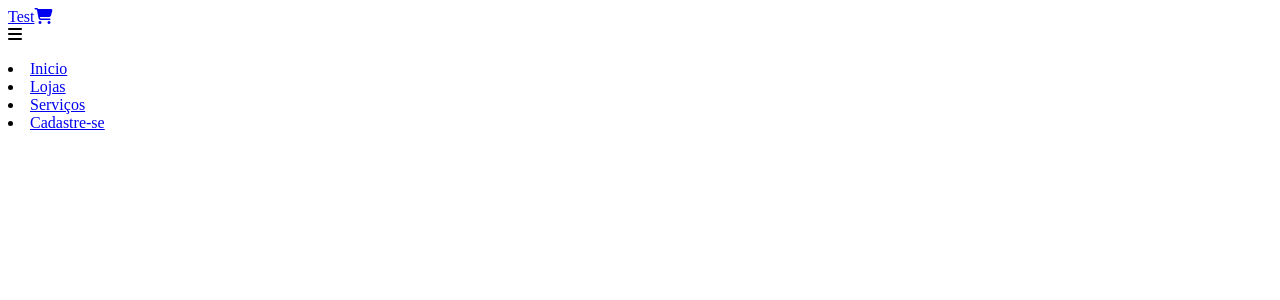
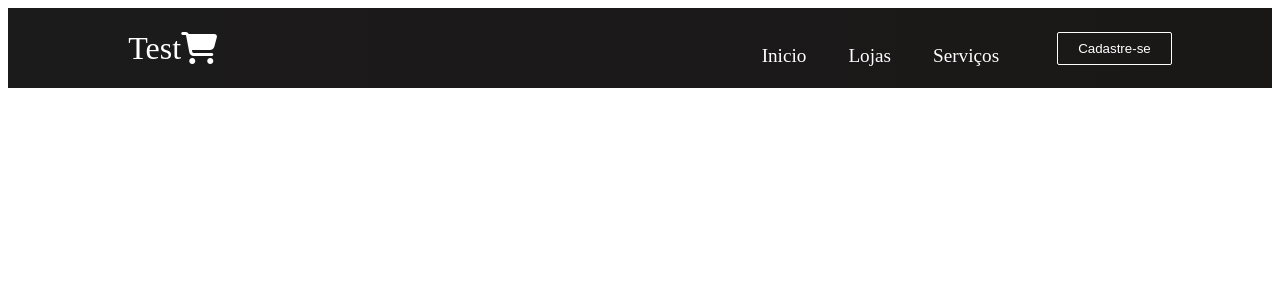
Before and after one commit to erickfelip/spatest, a React (Create React App) app: page / in a window 1280 px wide. Shown: the top 300 px of the page. Built offline with nearby package versions, Linux system fonts and the light colour scheme.

Commit message:
add nav bar and services update

```diff
--- a/src/components/Button.css
+++ b/src/components/Button.css
@@ -0,0 +1,36 @@
+:root{
+    --primary: #fff;
+}
+.btn {
+    padding: 8px 20px;
+    border-radius: 2px;
+    outline: none;
+    border: none;
+    cursor: pointer;
+}
+
+.btn--primary{
+    background-color: var(--primary);
+    color: #242424;
+    border: 1px solid var(--primary);
+}
+
+.btn--outline {
+    background-color: transparent;
+    color: #fff;
+    padding: 8px 20px;
+    border: 1px solid var(--primary);
+    transition:  all 0.3s ease-out;
+}
+
+.btn--large {
+    padding: 12px 26px;
+    font-size: 20px;
+}
+
+.btn--medium:hover,
+.btn--large:hover {
+    background: #fff;
+    color: #242424;
+    transition:  all 0.3s ease-out;
+}
--- a/src/components/Button.js
+++ b/src/components/Button.js
@@ -0,0 +1,37 @@
+import React from 'react';
+import './Button.css';
+import { Link } from 'react-router-dom';
+
+const STYLES = ["btn--primary","btn--outline"]
+
+const SIZES = ["btn--medium", "btn--large"]
+
+export const Button  = ({
+children,
+type,
+onClick,
+buttonStyle,
+buttonSize}) => {
+    const checkButtonSytle = STYLES.includes(buttonStyle)
+    ? buttonStyle
+    : STYLES[0];
+
+    const checkButtonSize = SIZES.includes(buttonSize)
+    ? buttonSize
+    : SIZES[0]
+
+    return(
+        <Link to="/sign-up" className="btn-mobile">
+            <button
+            className={`btn ${checkButtonSytle} ${checkButtonSize}`}
+            onClick={onClick}
+            type={type}>
+                {children}
+            </button>
+        </Link>
+    )
+}
+//{children}tudo que for colocado dentro do button irá renderizar.
+//dentro das const o botão será definido como maior ou menor
+//quando for = estilo inclusos, se o componente tiver um button style.
+//se for verdade = buttonStyle, se não o valor será 0
--- a/src/components/Navbar.css
+++ b/src/components/Navbar.css
@@ -0,0 +1,158 @@
+.navbar {
+    background: linear-gradient(90deg, rgb(28, 27, 27) 0%, rgb(26, 23, 23) 100%);
+    height: 80px;
+    display: flex;
+    justify-content: center;
+    align-items: center;
+    font-size: 1.2rem;
+    position: sticky;
+    top: 0;
+    z-index: 999;
+  }
+
+  .navbar-container {
+    display: flex;
+    justify-content: center;
+    align-items: center;
+    height: 80px;
+    max-width: 1500px;
+  }
+
+  .navbar-logo {
+    color: #fff;
+    justify-self: start;
+    margin-left: 20px;
+    cursor: pointer;
+    text-decoration: none;
+    font-size: 2rem;
+    display: flex;
+    align-items: center;
+  }
+
+  .fa-typo3 {
+    margin-left: 0.5rem;
+    font-size: 1.8rem;
+  }
+
+  .nav-menu {
+    display: grid;
+    grid-template-columns: repeat(4, auto);
+    grid-gap: 10px;
+    list-style: none;
+    text-align: center;
+    width: 60vw;
+    justify-content: end;
+    margin-right: 2rem;
+  }
+
+  .nav-item {
+    height: 80px;
+  }
+
+  .nav-links {
+    color: #fff;
+    display: flex;
+    align-items: center;
+    text-decoration: none;
+    padding: 0.5rem 1rem;
+    height: 100%;
+  }
+
+  .nav-links:hover {
+    border-bottom: 4px solid #fff;
+    transition: all 0.2s ease-out;
+  }
+
+  .fa-bars {
+    color: #fff;
+  }
+
+  .nav-links-mobile {
+    display: none;
+  }
+
+  .menu-icon {
+    display: none;
+  }
+
+  @media screen and (max-width: 960px) {
+    .NavbarItems {
+      position: relative;
+    }
+
+    .nav-menu {
+      display: flex;
+      flex-direction: column;
+      width: 100%;
+      height: 90vh;
+      position: absolute;
+      top: 80px;
+      left: -100%;
+      opacity: 1;
+      transition: all 0.5s ease;
+    }
+
+    .nav-menu.active {
+      background: #242222;
+      left: 0;
+      opacity: 1;
+      transition: all 0.5s ease;
+      z-index: 1;
+    }
+
+    .nav-links {
+      text-align: center;
+      padding: 2rem;
+      width: 100%;
+      display: table;
+    }
+
+    .nav-links:hover {
+      background-color: #fff;
+      color: #242424;
+      border-radius: 0;
+    }
+
+    .navbar-logo {
+      position: absolute;
+      top: 0;
+      left: 0;
+      transform: translate(25%, 50%);
+    }
+
+    .menu-icon {
+      display: block;
+      position: absolute;
+      top: 0;
+      right: 0;
+      transform: translate(-100%, 60%);
+      font-size: 1.8rem;
+      cursor: pointer;
+    }
+
+    .fa-times {
+      color: #fff;
+      font-size: 2rem;
+    }
+
+    .nav-links-mobile {
+      display: block;
+      text-align: center;
+      margin: 2rem auto;
+      border-radius: 4px;
+      width: 80%;
+      text-decoration: none;
+      font-size: 1.5rem;
+      background-color: transparent;
+      color: #fff;
+      padding: 14px 20px;
+      border: 1px solid #fff;
+      transition: all 0.3s ease-out;
+    }
+
+    .nav-links-mobile:hover {
+      background: #fff;
+      color: #242424;
+      transition: 250ms;
+    }
+  }
--- a/src/components/Navbar.js
+++ b/src/components/Navbar.js
@@ -1,11 +1,24 @@
-import React, {useState} from 'react'
-import { Link } from 'react-router-dom'
+import React, {useState} from 'react';
+import { Link } from 'react-router-dom';
+import './Navbar.css';
+import { Button } from './Button';
 
 function Navbar() {
     const [click, setClick] = useState(false)
+    const [button, setButton] = useState(true)
 
     const handleClick = () => setClick(!click)
     const closeMobileMenu= () => setClick(false)
+
+    const showButton = () => {
+        if(window.innerWidth <= 960 ){
+            setButton(false);
+        } else {
+            setButton(true);
+        }
+    };
+
+    window.addEventListener("resize", showButton);
 
     return (
         <>
@@ -17,7 +30,7 @@
                 <div className="menu-icon" onClick={handleClick}>
                     <i className={click ? "fas fa-times" : "fas fa-bars"} />
                 </div>
-                <ul className={click ? "nav-menu active" : "nav-menu"}></ul>
+                <ul className={click ? "nav-menu active" : "nav-menu"}>
                 <li className="nav-item">
                     <Link to="/home" className="nav-links" onClick={closeMobileMenu}>
                     Inicio
@@ -33,11 +46,9 @@
                     Serviços
                     </Link>
                 </li>
-                <li className="nav-item">
-                    <Link to="/sign-up" className="nav-links" onClick={closeMobileMenu}>
-                    Cadastre-se
-                    </Link>
-                </li>
+
+                </ul>
+                {button && <Button buttonStyle="btn--outline">Cadastre-se</Button>}
             </div>
         </nav>
         </>
@@ -46,4 +57,4 @@
 
 export default Navbar;
 
-//menu-ico add evento para alterar o icone superior direito;//
+//menu-icon add evento para alterar o icone superior direito;//
```
